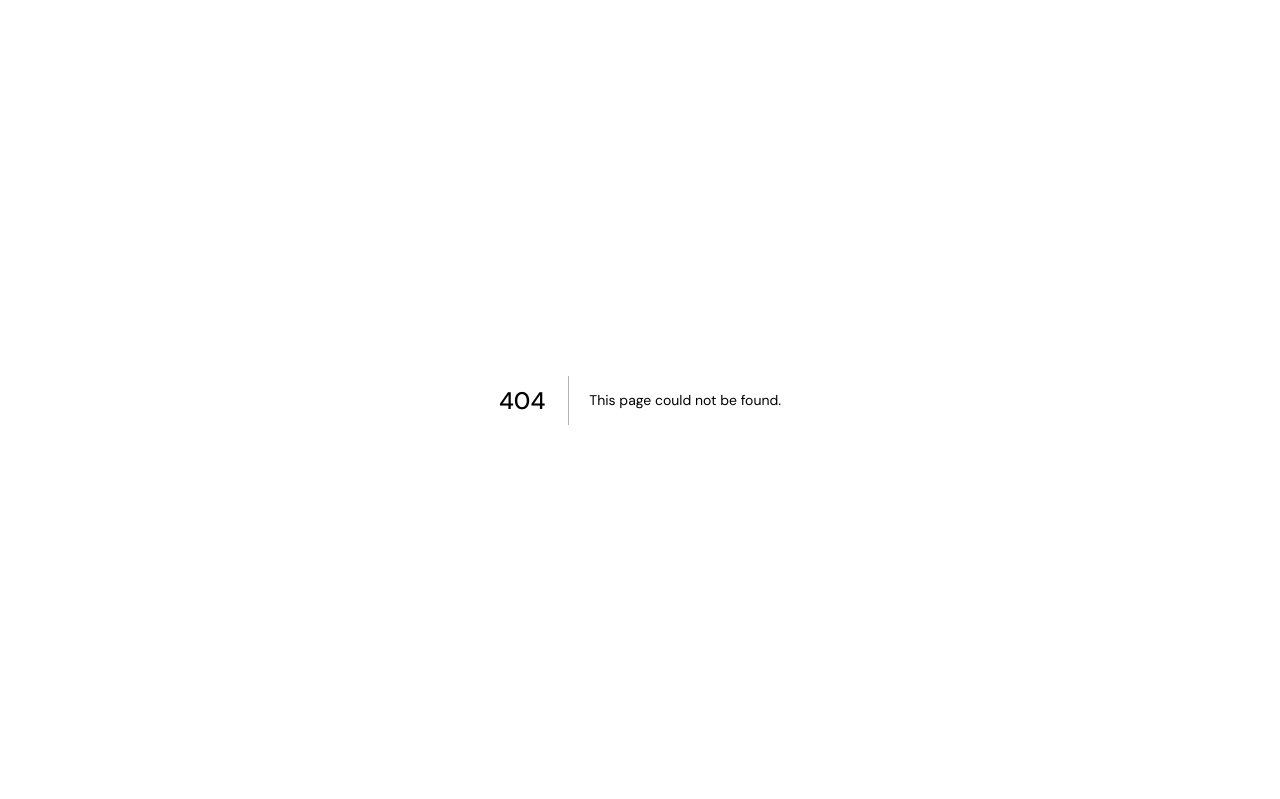
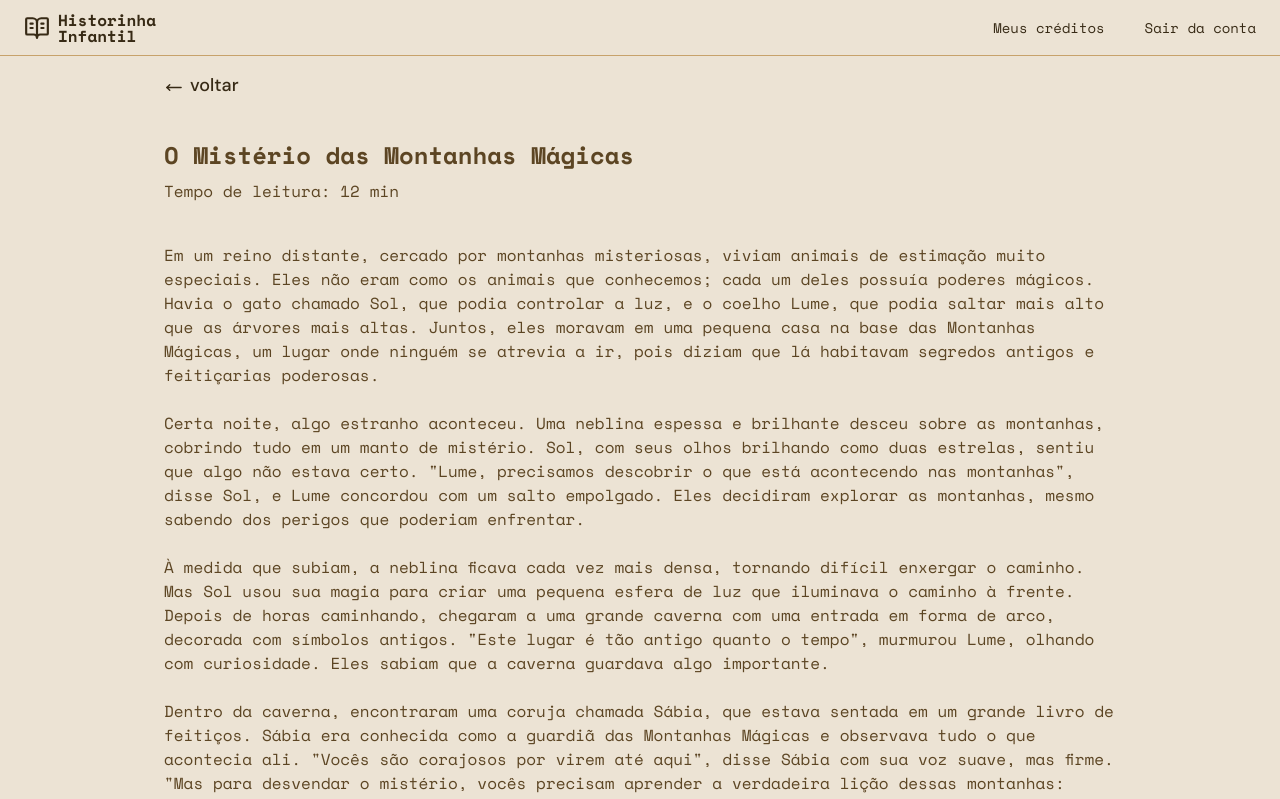
Before and after one commit to jtiagosantos/historinha-infantil, a Next.js app in the folder website/: page /historia/mocked-id in a window 1280 px wide. Before the commit this address had no page. Shown: the top 799 px of the page. Built offline with nearby package versions, Linux system fonts and the light colour scheme.

Commit message:
feat(website): implement page of reading

```diff
--- /dev/null
+++ b/website/src/app/(home)/historia/[id]/page.tsx
@@ -0,0 +1,40 @@
+import { BackButton } from '@/components/back-button';
+import { formatStoryText } from '@/utils/format-story-text';
+
+const story = {
+  "title": "O Mistério das Montanhas Mágicas",
+  "readingTime": 12,
+  "text": [
+    "Em um reino distante, cercado por montanhas misteriosas, viviam animais de estimação muito especiais. Eles não eram como os animais que conhecemos; cada um deles possuía poderes mágicos. Havia o gato chamado Sol, que podia controlar a luz, e o coelho Lume, que podia saltar mais alto que as árvores mais altas. Juntos, eles moravam em uma pequena casa na base das Montanhas Mágicas, um lugar onde ninguém se atrevia a ir, pois diziam que lá habitavam segredos antigos e feitiçarias poderosas.",
+    "Certa noite, algo estranho aconteceu. Uma neblina espessa e brilhante desceu sobre as montanhas, cobrindo tudo em um manto de mistério. Sol, com seus olhos brilhando como duas estrelas, sentiu que algo não estava certo. ‘Lume, precisamos descobrir o que está acontecendo nas montanhas’, disse Sol, e Lume concordou com um salto empolgado. Eles decidiram explorar as montanhas, mesmo sabendo dos perigos que poderiam enfrentar.",
+    "À medida que subiam, a neblina ficava cada vez mais densa, tornando difícil enxergar o caminho. Mas Sol usou sua magia para criar uma pequena esfera de luz que iluminava o caminho à frente. Depois de horas caminhando, chegaram a uma grande caverna com uma entrada em forma de arco, decorada com símbolos antigos. ‘Este lugar é tão antigo quanto o tempo’, murmurou Lume, olhando com curiosidade. Eles sabiam que a caverna guardava algo importante.",
+    "Dentro da caverna, encontraram uma coruja chamada Sábia, que estava sentada em um grande livro de feitiços. Sábia era conhecida como a guardiã das Montanhas Mágicas e observava tudo o que acontecia ali. ‘Vocês são corajosos por virem até aqui’, disse Sábia com sua voz suave, mas firme. ‘Mas para desvendar o mistério, vocês precisam aprender a verdadeira lição dessas montanhas: respeito e tolerância’. Sol e Lume se entreolharam, intrigados.",
+    "A coruja Sábia explicou que a neblina mágica era causada por uma antiga disputa entre dois animais mágicos, um dragão e um unicórnio, que viviam no topo das montanhas. O dragão, com seu fogo, acreditava que só ele deveria governar as montanhas, enquanto o unicórnio, com seu poder de cura, pensava que todos deveriam seguir suas regras. Por séculos, os dois brigaram, sem nunca tentar entender o ponto de vista do outro, e isso encheu as montanhas de mágoa e mistério.",
+    "Sol e Lume sabiam que precisavam ajudar. Eles subiram ainda mais alto até o topo da montanha, onde encontraram o dragão e o unicórnio. Quando chegaram, viram que ambos estavam cansados e tristes, mas ainda se recusavam a falar um com o outro. Sol, com sua luz brilhante, chamou a atenção dos dois. ‘Vocês dois são muito poderosos, mas não veem que essa disputa só trouxe tristeza às montanhas?’, perguntou Sol.",
+    "Lume, que sempre pulava de um lado para o outro, se aproximou do unicórnio e disse: ‘Você tem o poder de curar, então por que não usá-lo para trazer paz, em vez de continuar essa luta?’ O unicórnio olhou para Lume e depois para o dragão. ‘Eu nunca pensei nisso dessa forma’, admitiu o unicórnio, com uma voz suave. O dragão, que havia escutado, abaixou a cabeça e murmurou: ‘Eu também só queria proteger as montanhas, mas agora vejo que minha chama trouxe mais dor do que proteção’.",
+    "Com a ajuda de Sol e Lume, o dragão e o unicórnio finalmente começaram a conversar, descobrindo que, na verdade, ambos queriam o mesmo: proteger as montanhas e os animais que lá viviam. Eles perceberam que, ao se respeitarem e entenderem os poderes e habilidades um do outro, poderiam trabalhar juntos para trazer de volta a paz e a magia às Montanhas Mágicas.",
+    "A neblina começou a se dissipar, e a luz do sol brilhou novamente nas Montanhas Mágicas. O dragão e o unicórnio, agora amigos, agradeceram a Sol e Lume por mostrarem a eles o valor do respeito e da tolerância. Sábia, a coruja, também apareceu, sorrindo com sabedoria. ‘Vocês dois têm corações verdadeiramente mágicos’, disse ela. ‘Lembre-se sempre de que o respeito e a compreensão são a chave para resolver qualquer mistério’.",
+    "Sol e Lume desceram as montanhas, felizes por terem ajudado a restaurar a paz. E assim, as Montanhas Mágicas voltaram a ser um lugar de alegria e magia, onde todos os seres viviam em harmonia. E toda vez que um novo mistério surgia, os habitantes das montanhas se lembravam da lição aprendida: a importância do respeito e da tolerância.",
+    "João, assim como Sol e Lume, aprendeu que a verdadeira magia está em entender e respeitar os outros, mesmo quando são diferentes. E assim, a história das Montanhas Mágicas continuou a ser contada por gerações, inspirando todos a serem mais gentis e compreensivos uns com os outros."
+  ],
+}
+
+export default function Page() {
+  return (
+    <main className="max-w-[1000px] mx-auto mb-6 p-4 pt-4 lg:p-6 lg:pt-4">
+      <BackButton href="/" />
+
+      <div className="mt-5 lg:mt-10">
+        <h1 className="font-body font-semibold text-2xl text-muted-foreground">{story.title}</h1>
+        <p className="font-body text-base text-muted-foreground mt-2 mb-10">Tempo de leitura: {story.readingTime} min</p>
+        <div className="w-full flex flex-col gap-6">
+          {story.text.map((text, index) => (
+            <p key={index} className="font-body text-base text-muted-foreground">
+              {formatStoryText(text)}
+            </p>
+          ))}
+        </div>
+      </div>
+    </main>
+  );
+}
--- /dev/null
+++ b/website/src/components/back-button.tsx
@@ -0,0 +1,20 @@
+import Link from 'next/link';
+import { MoveLeft } from 'lucide-react';
+import { FC } from 'react';
+
+type BackButtonProps = {
+  href: string;
+}
+
+export const BackButton: FC<BackButtonProps> = ({ href }) => {
+  return (
+    <Link
+      href={href}
+      className="w-fit flex items-center gap-[6px] font-heading font-medium text-[18px] hover:underline hover:text-accent underline-offset-4"
+      prefetch={false}
+    >
+      <MoveLeft className="w-5 h-5 pt-[3px]" />
+      voltar
+    </Link>
+  );
+}
--- a/website/src/middleware.ts
+++ b/website/src/middleware.ts
@@ -1,7 +1,7 @@
 import { auth } from '@/auth';
 
 export default auth((request) => {
-  const isUnprotectedRoute = request.nextUrl.pathname === '/autenticar';
+  /* const isUnprotectedRoute = request.nextUrl.pathname === '/autenticar';
   const isProtectedRoute = !isUnprotectedRoute;
 
   if (isUnprotectedRoute && !!request.auth) {
@@ -12,7 +12,7 @@ export default auth((request) => {
   if (isProtectedRoute && !request.auth) {
     const url = new URL('/autenticar', request.nextUrl.origin);
     return Response.redirect(url);
-  }
+  } */
 });
 
 export const config = {
--- /dev/null
+++ b/website/src/utils/format-story-text.ts
@@ -0,0 +1,3 @@
+export const formatStoryText = (text: string) => {
+  return text.replaceAll("‘", '"').replaceAll("’", '"')
+}
```
